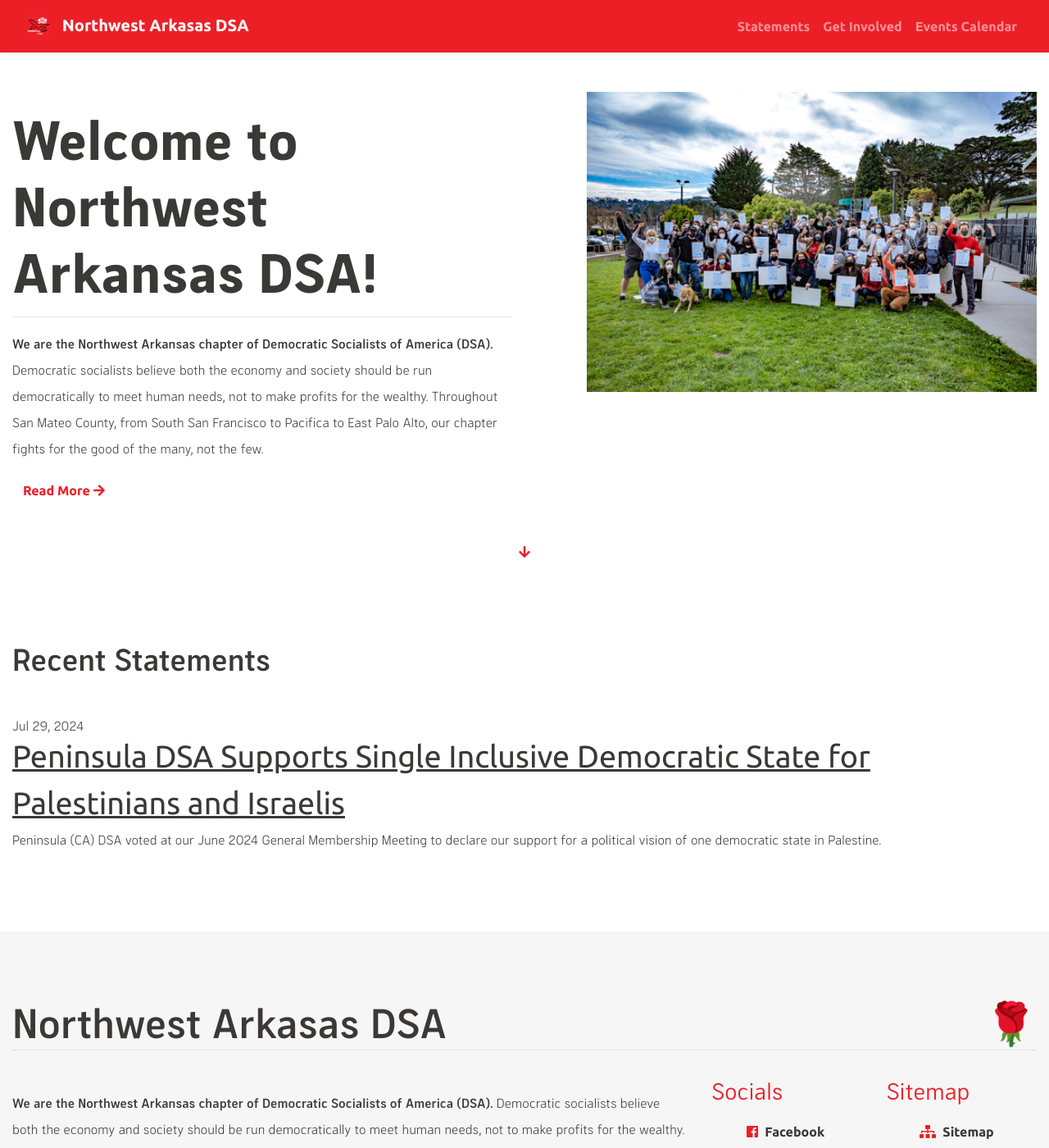
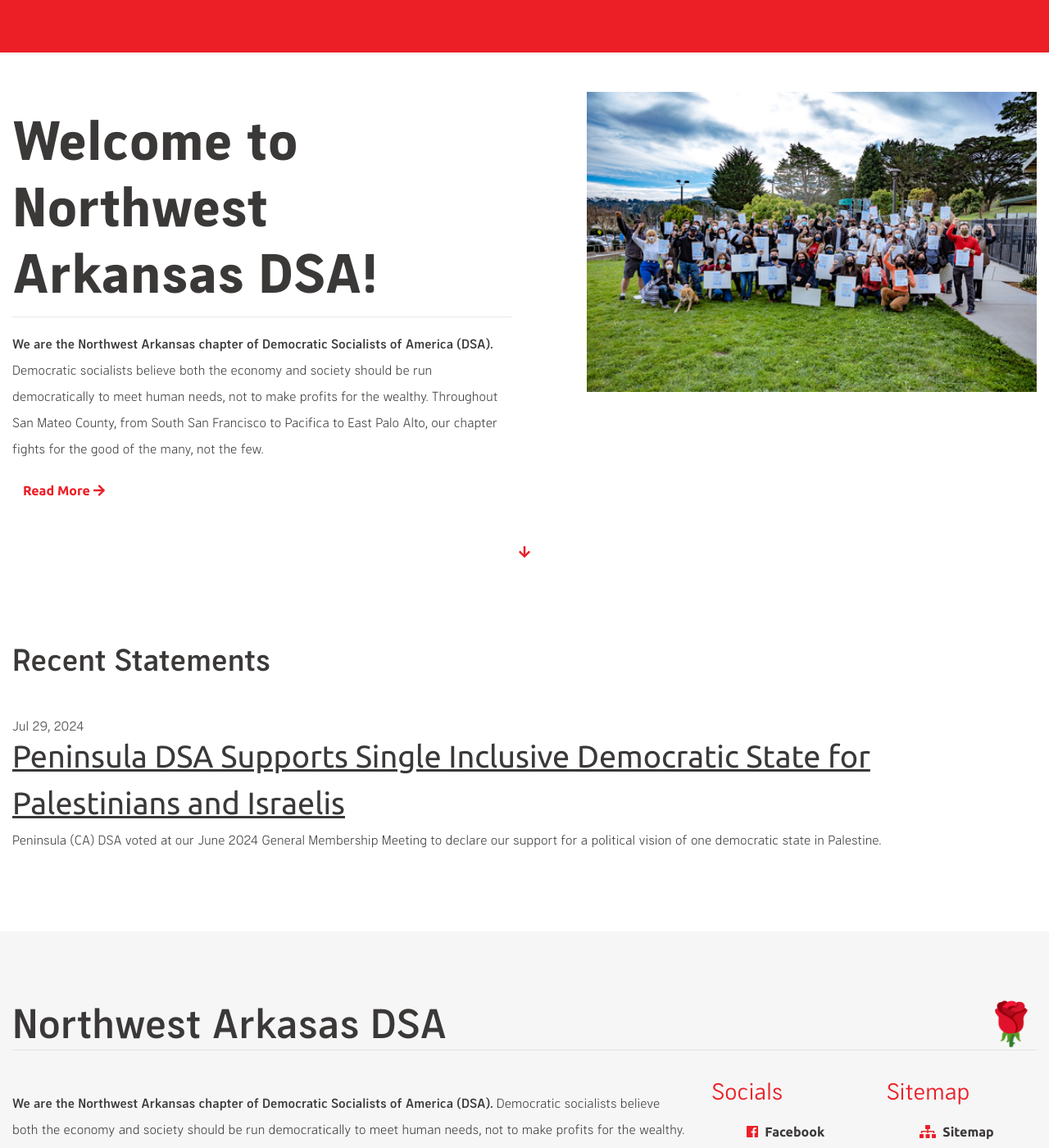
Before and after one commit to CorganMaillet/NWADSA-Previous-Test, a Jekyll site: the page built from index.html, in a window 1280 px wide and 1400 px high. Shown: the whole window at 82% size. Built offline with Jekyll 4.4.1, drawn with Linux system fonts in a browser that asks for light colours; the list of posts is cut into pages by our own code.

Commit message:
Added fixed header for test.

```diff
--- a/_includes/header.html
+++ b/_includes/header.html
@@ -1,6 +1,9 @@
 {% assign owner = site.data.nav.footer[0] %}
 
 <header class="navbar navbar-expand-lg navbar-dark bg-primary shadow-sm">
+  <div class="container-10">
+
+  </div>
   <nav class="container">
     <!-- site home -->
     <a class="navbar-brand" href="{{ '/' | absolute_url }}">
--- a/assets/css/main.scss
+++ b/assets/css/main.scss
@@ -107,3 +107,15 @@
     padding: 10px;
     margin-bottom: 10px;
 }
+
+.container-10 {
+    position: fixed;
+    z-index: 100;
+    top: 0px;
+    height: 48px;
+    background: #EC1F27;
+    display: flex;
+    flex-direction: row;
+    justify-content: center;
+    width: 100%;
+}
```
